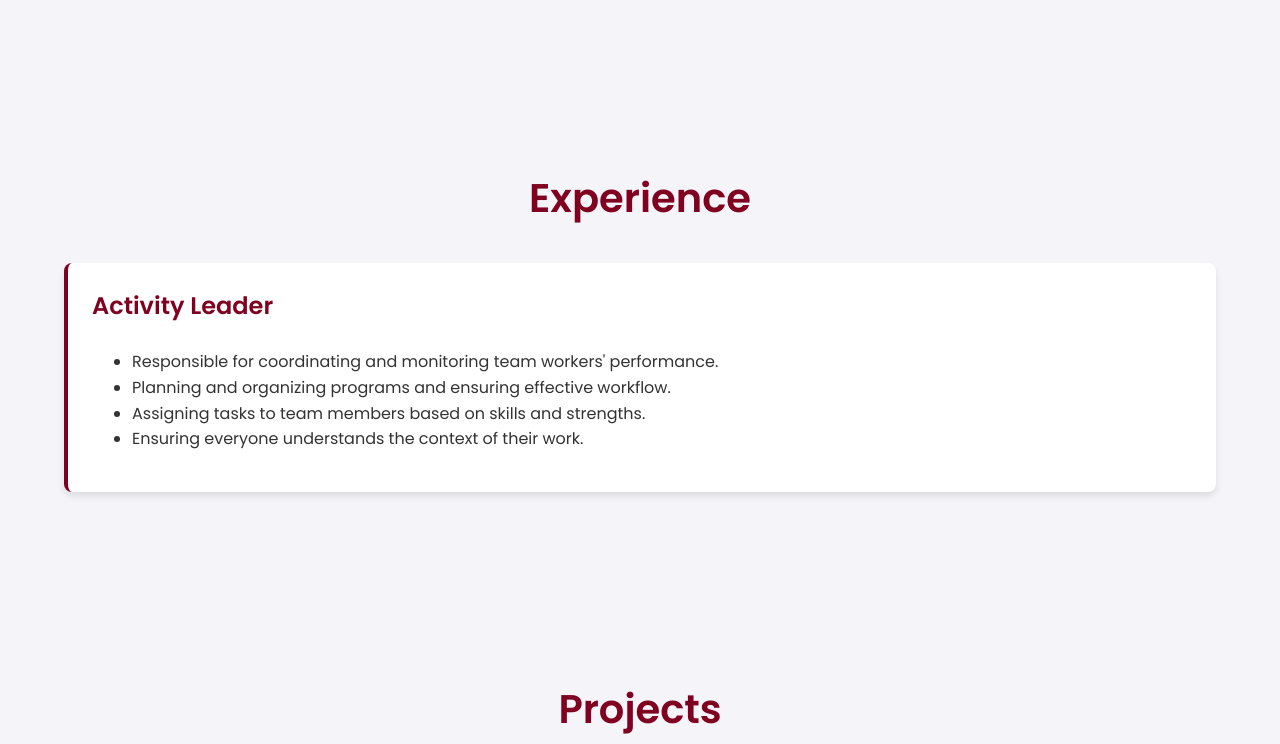
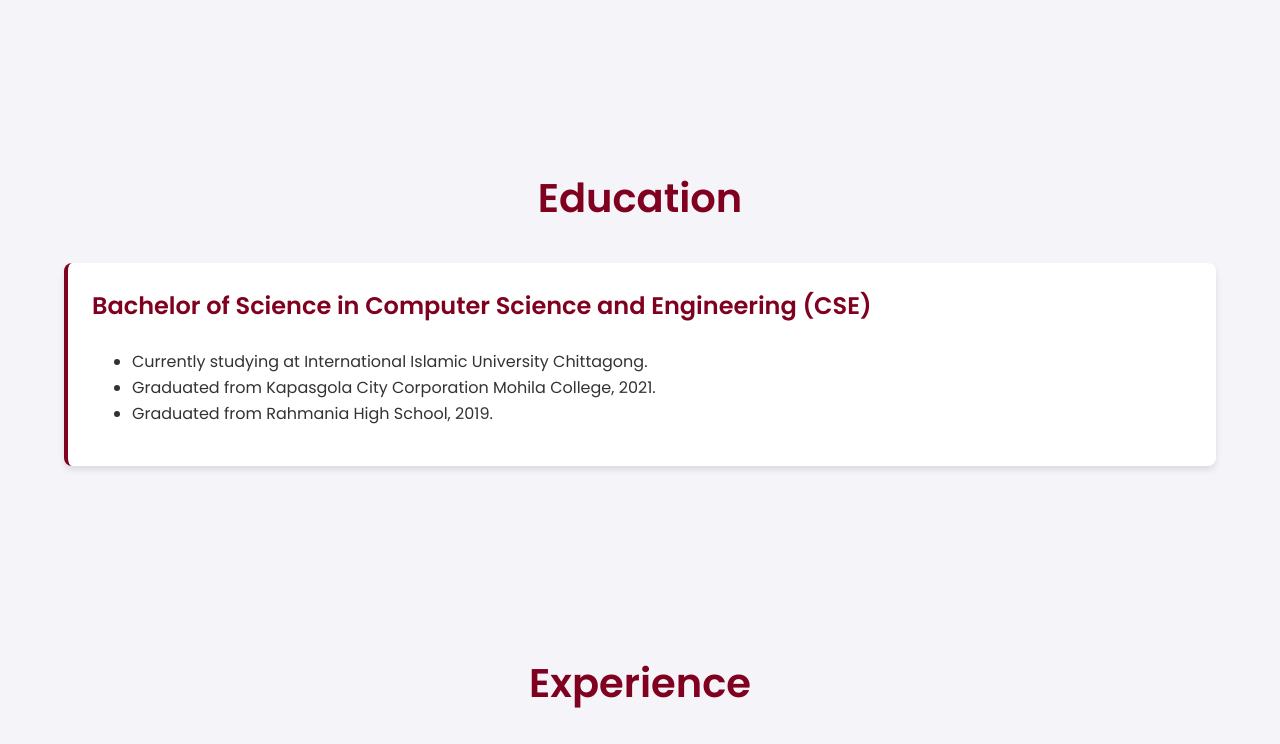
Before and after one commit to fatema995/My-Profile, a plain HTML site: page index.html in a window 1280 px wide. Shown: the part 666-1410 px from the top of the page. Drawn offline with Linux system fonts and the light colour scheme.

Commit message:
change index and style

```diff
--- a/index.html
+++ b/index.html
@@ -17,10 +17,9 @@
             <h1 class="logo">FATEMA AKTER</h1>
             <ul class="nav-links">
                 <li><a href="#about">About</a></li>
+                <li><a href="#education">Education</a></li>
                 <li><a href="#experience">Experience</a></li>
                 <li><a href="#projects">Projects</a></li>
-                <li><a href="#research">Research</a></li>
-                <li><a href="#education">Education</a></li>
                 <li><a href="#contact">Contact</a></li>
             </ul>
         </div>
@@ -40,6 +39,22 @@
             </div>
         </div>
     </section>
+
+    <!-- Education Section -->
+    <section id="education" class="section">
+        <div class="container">
+            <h2>Education</h2>
+            <div class="education-item">
+                <h3>Bachelor of Science in Computer Science and Engineering (CSE)</h3>
+                <ul>
+                    <li>Currently studying at International Islamic University Chittagong.</li>
+                    <li>Graduated from Kapasgola City Corporation Mohila College, 2021.</li>
+                    <li>Graduated from Rahmania High School, 2019.</li>
+                </ul>
+            </div>
+        </div>
+    </section>
+
 
     <!-- Experience Section -->
     <section id="experience" class="section">
--- a/style.css
+++ b/style.css
@@ -158,7 +158,7 @@
 
 /* Footer */
 footer {
-    background-color: #34495e;
+    background-color: #9e1b32;
     color: #fff;
     text-align: center;
     padding: 1.5rem 0;
```
